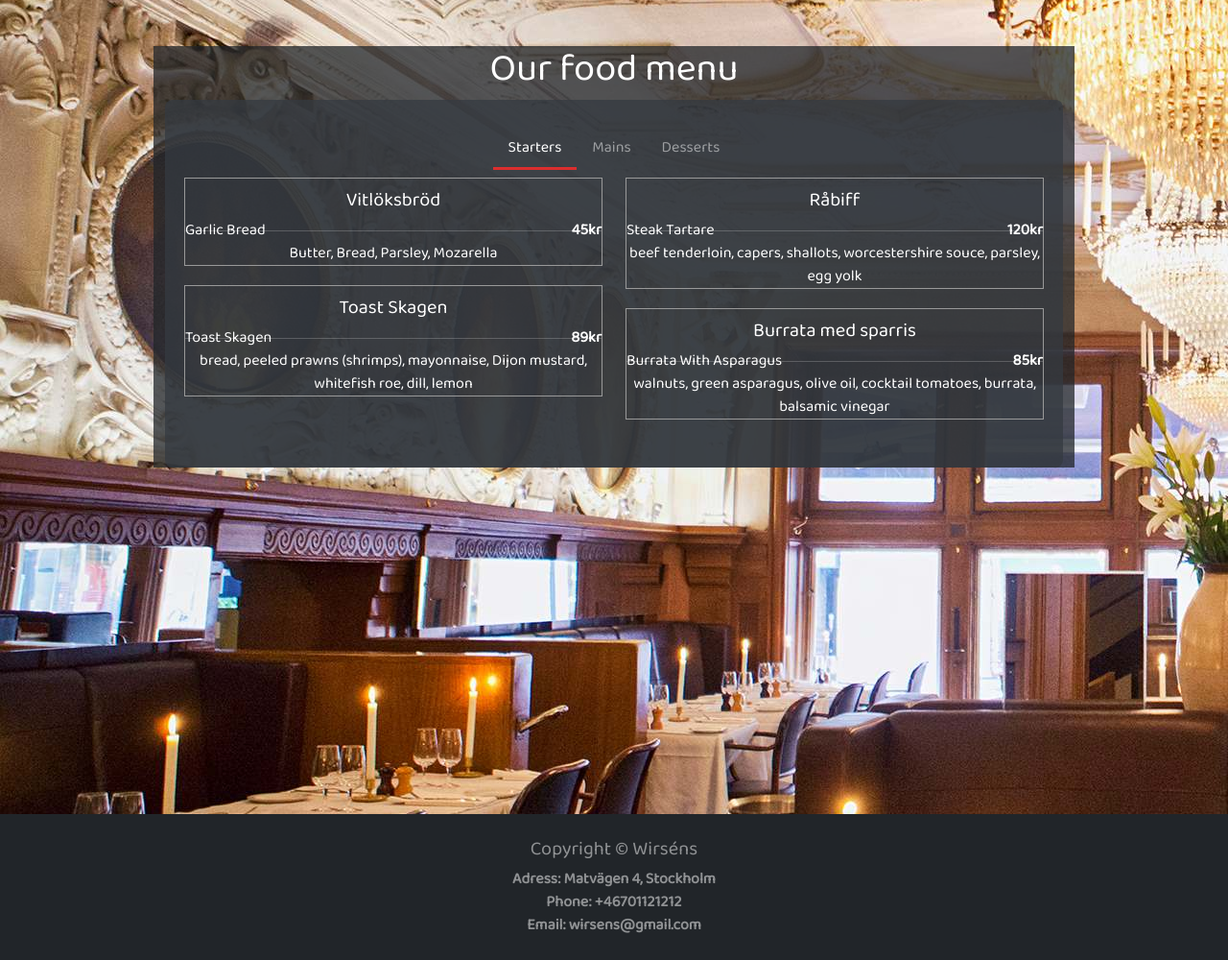
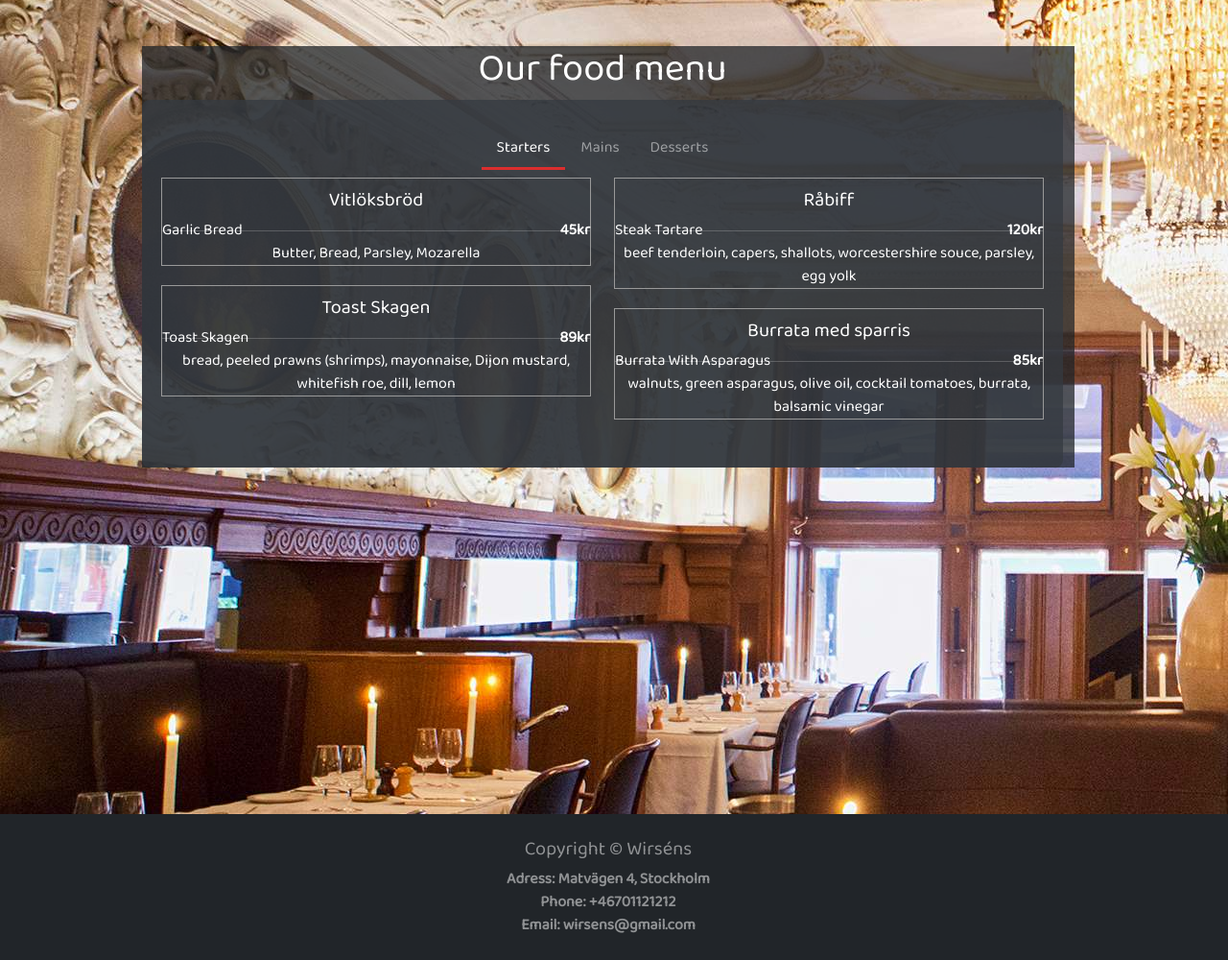
Before and after one commit to FilipWirsen/pp4-restaurant-project, a Django app: page /menu in a window 1280 px wide. Shown: the part 56-1056 px from the top of the page at 96% size. Run offline with Django 3.2, Linux system fonts and the light colour scheme; parts of the project's set-up code (start-up, migrations or seed data) failed here and were passed over; some libraries are stand-ins or nearby versions.

Commit message:
add padding-left to center menu continare

```diff
--- a/static/css/style.css
+++ b/static/css/style.css
@@ -8,6 +8,10 @@ body {
     font-family: 'Baloo 2', cursive;
 }
 /* Base style */
+
+.container {
+    padding-left: 0px !important;
+}
 
 p, label, span {
     color: white;
--- a/templates/menu.html
+++ b/templates/menu.html
@@ -1,7 +1,7 @@
 {% extends 'base.html' %}
 
 {% block content %}
-<div class="container">
+<div class="container" style="padding-left:0px;">
     <div class="center-title">
         <h1 class="text-white">Our food menu</h1>
     </div>
```
